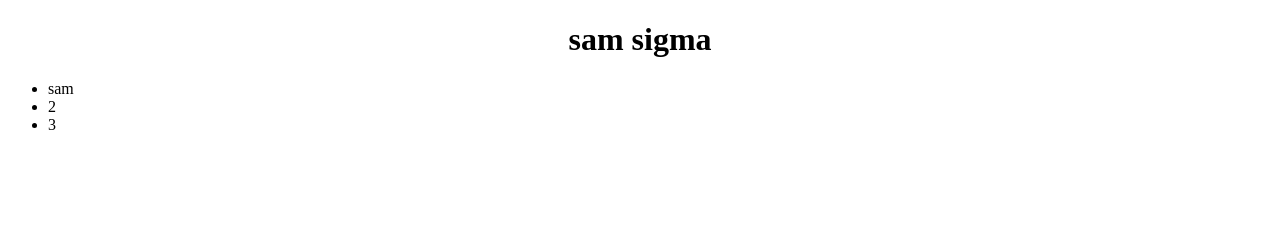
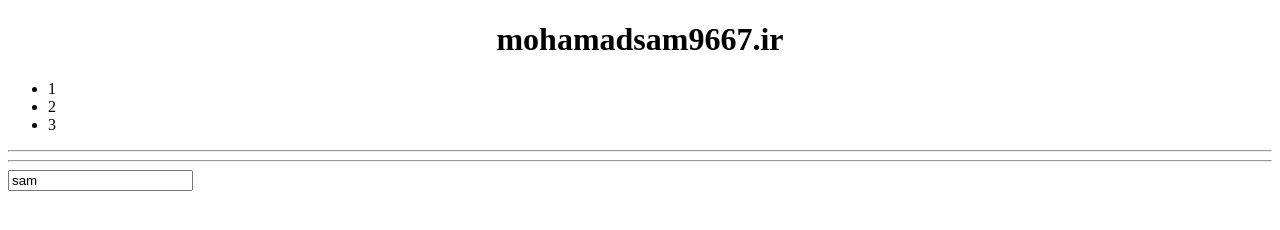
Before and after one commit to mohamadsam9667/statr-js, a plain HTML site: page index.html in a window 1280 px wide. Drawn offline with Linux system fonts and the light colour scheme.

Commit message:
save data in input tag

```diff
--- a/index.html
+++ b/index.html
@@ -129,6 +129,10 @@
       <li class="list-item" id="tehran">3</li>
     </ul>
 
+    <hr><hr>
+
+    <input type="text" name="" id="input" value='sam' />
+
 
 
     <script src ="./start.js">
--- a/start.js
+++ b/start.js
@@ -1866,7 +1866,11 @@ var kala_name = prompt("نام کالا شما چیست؟");
 // h1tag.style.fontSize='2em'
 
 
-let charakter=document.getElementById('title');
-charakter.innerText='sam sigma'
-let text=document.getElementsByClassName("list-item");
-text[0].innerHTML="sam";
+// let charakter=document.getElementById('title');
+// charakter.innerText='sam sigma'
+// let text=document.getElementsByClassName("list-item");
+// text[0].innerHTML="sam";
+
+let Input=document.getElementById('input')
+
+console.log(Input.value)
```
